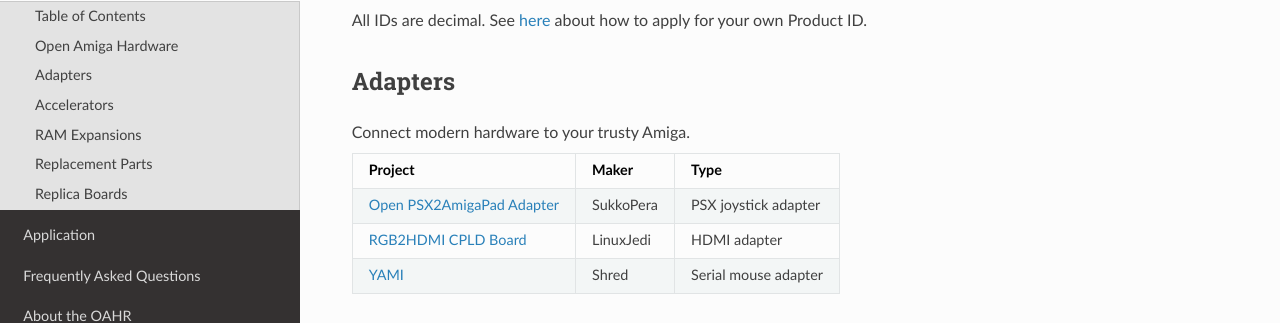
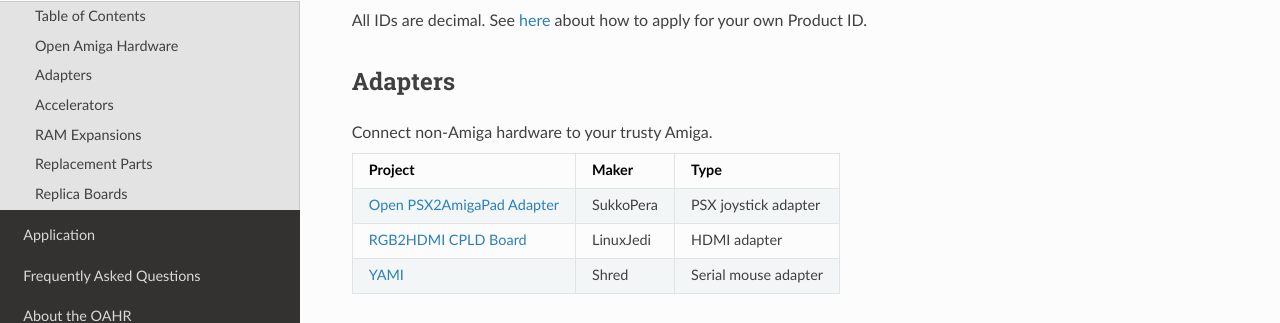
Before and after one commit to oahr/oahr, an MkDocs documentation site: the page built from src/index.md, in a window 1280 px wide and 900 px high, scrolled down 597 px. Shown: the part 135-458 px from the top of the window. Built offline with MkDocs 1.6.1, drawn with Linux system fonts in a browser that asks for light colours.

Commit message:
Typo fix

```diff
--- a/docs/index.html
+++ b/docs/index.html
@@ -143,7 +143,7 @@
 </table>
 <p>All IDs are decimal. See <a href="application.html">here</a> about how to apply for your own Product ID.</p>
 <h2 id="adapters">Adapters<a class="headerlink" href="#adapters" title="Permanent link">&para;</a></h2>
-<p>Connect modern hardware to your trusty Amiga.</p>
+<p>Connect non-Amiga hardware to your trusty Amiga.</p>
 <table>
 <thead>
 <tr>
--- a/src/index.md
+++ b/src/index.md
@@ -25,7 +25,7 @@
 
 ## Adapters
 
-Connect modern hardware to your trusty Amiga.
+Connect non-Amiga hardware to your trusty Amiga.
 
 | Project  | Maker | Type |
 | -------- | ----- | ---- |
```
Also changed, not shown: other parts of docs/index.html (+1 -1 lines), docs/search/search_index.json (+1 -1 lines), 1 other file.
